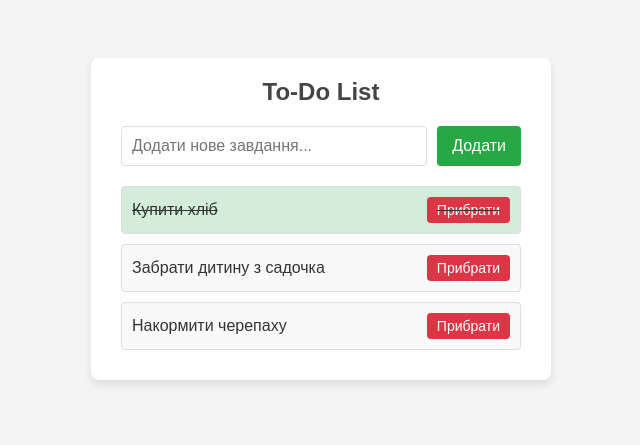
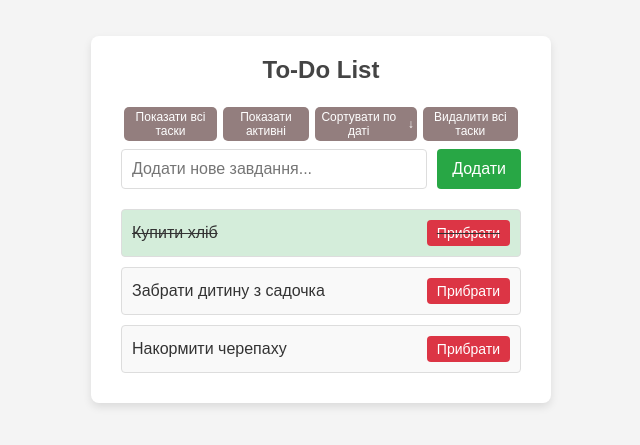
Before and after one commit to serhiipelypenko/cbs_todo_list, a plain HTML site: page index.html in a window 1280 px wide. Shown: the part 181-626 px from the top of the page, without its empty margins (319-959 px from the left). Drawn offline with Linux system fonts and the light colour scheme.

Commit message:
add style

```diff
--- a/index.html
+++ b/index.html
@@ -9,6 +9,12 @@
 <body>
 <div class="container">
   <h1>To-Do List</h1>
+  <div class="sort-container">
+    <button id="show_all">Показати всі таски</button>
+    <button id="show_active">Показати активні</button>
+    <button id="sort_by_date" onclick="toggleSort()">Сортувати по даті  <span id="arrow">↓</span></button>
+    <button id="clear_all">Видалити всі таски</button>
+  </div>
   <form id="task-form">
     <input type="text" id="task-input" placeholder="Додати нове завдання..." required>
     <button type="submit" class="add-btn">Додати</button>
--- a/scripts/controller/TodoListController.js
+++ b/scripts/controller/TodoListController.js
@@ -50,7 +50,7 @@ class TodoListController {
         this.showAllTasks();
     }
 
-    showAllTasks(){
+    showAllTasks(){k
         console.log(this.model.tasks);
     }
 
@@ -61,3 +61,12 @@ class TodoListController {
     }
 
 }
+
+
+let isAscending = false;
+
+function toggleSort() {
+    const arrow = document.getElementById("arrow");
+    isAscending = !isAscending;
+    arrow.textContent = isAscending ? "↑" : "↓";
+}
--- a/scripts/view/TodoListView.js
+++ b/scripts/view/TodoListView.js
@@ -25,7 +25,9 @@ class TodoListView {
     createListItem(title,id) {
 
         const li = document.createElement("li");
-        li.textContent = title;
+        const paragraph = document.createElement("p");
+        paragraph.textContent = title;
+        li.append(paragraph);
         li.dataset.id_task = id;
         const deleteBtn = document.createElement("button");
         deleteBtn.textContent = "Прибрати";
--- a/style.css
+++ b/style.css
@@ -87,6 +87,12 @@ form {
     background-color: #d4edda;
 }
 
+.task-list li p {
+    text-overflow: ellipsis;
+    white-space: nowrap;
+    overflow: hidden;
+    margin: 0px;
+}
 .task-list li button {
     background-color: #dc3545;
     color: white;
@@ -101,3 +107,34 @@ form {
 .task-list li button:hover {
     background-color: #c82333;
 }
+
+
+
+.sort-container {
+    text-align: center;
+    display: flex;
+    margin-bottom: 5px;
+}
+
+.sort-container button {
+    font-size: 12px;
+    padding: 3px 3px;
+    background-color: #937e7e;
+    color: #fff;
+    border: none;
+    border-radius: 5px;
+    cursor: pointer;
+    display: flex;
+    align-items: center;
+    gap: 8px;
+    float: left;
+    margin: 3px;
+}
+
+.sort-container button:hover {
+    background-color: #674b4b;
+}
+
+.sort-container button span {
+    font-weight: bold;
+}
```
